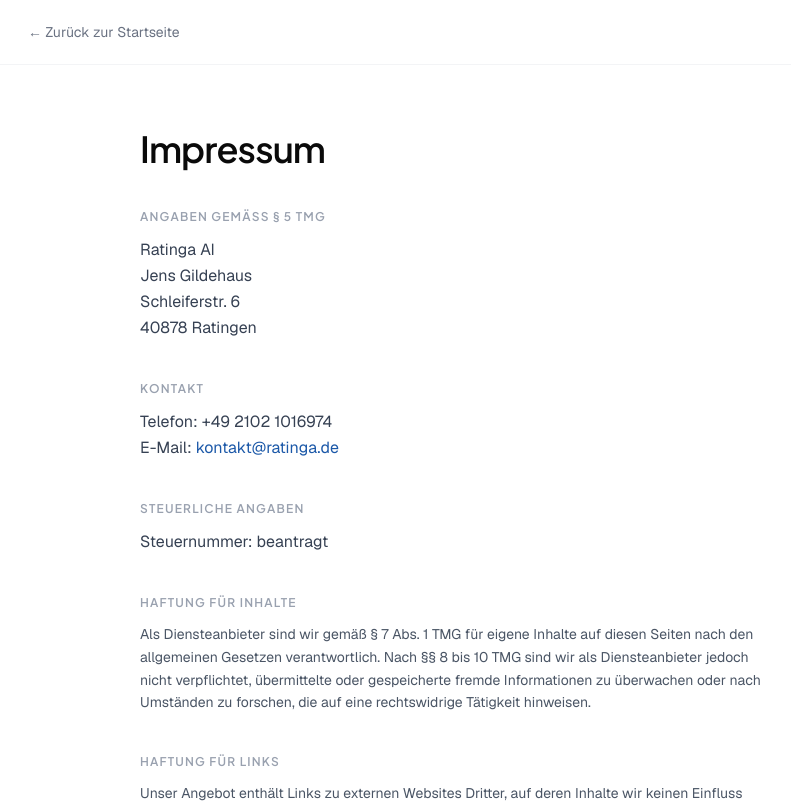
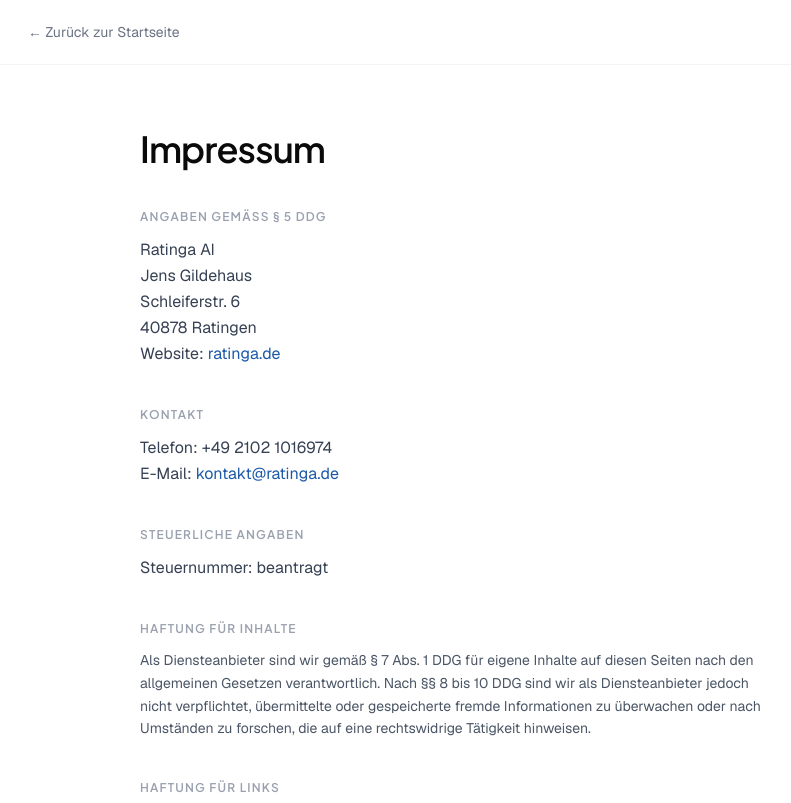
Before and after one commit to JensGildehaus/ratinga-website, a Next.js app: page /impressum in a window 1280 px wide. Shown: the top 803 px of the page, without its empty margins (188-979 px from the left). Built offline with nearby package versions, Linux system fonts and the light colour scheme.

Commit message:
Impressum: TMG → DDG, Website ergänzt

```diff
--- a/app/impressum/page.tsx
+++ b/app/impressum/page.tsx
@@ -21,13 +21,17 @@
 
         <section>
           <h2 className="text-xs font-semibold uppercase tracking-widest text-gray-400 mb-3">
-            Angaben gemäß § 5 TMG
+            Angaben gemäß § 5 DDG
           </h2>
           <p className="text-gray-700 leading-relaxed">
             Ratinga AI<br />
             Jens Gildehaus<br />
             Schleiferstr. 6<br />
-            40878 Ratingen
+            40878 Ratingen<br />
+            Website:{" "}
+            <a href="https://ratinga.de" className="text-[#1B58A8] hover:underline">
+              ratinga.de
+            </a>
           </p>
         </section>
 
@@ -58,8 +62,8 @@
             Haftung für Inhalte
           </h2>
           <p className="text-gray-600 leading-relaxed text-sm">
-            Als Diensteanbieter sind wir gemäß § 7 Abs. 1 TMG für eigene Inhalte auf diesen Seiten nach den
-            allgemeinen Gesetzen verantwortlich. Nach §§ 8 bis 10 TMG sind wir als Diensteanbieter jedoch nicht
+            Als Diensteanbieter sind wir gemäß § 7 Abs. 1 DDG für eigene Inhalte auf diesen Seiten nach den
+            allgemeinen Gesetzen verantwortlich. Nach §§ 8 bis 10 DDG sind wir als Diensteanbieter jedoch nicht
             verpflichtet, übermittelte oder gespeicherte fremde Informationen zu überwachen oder nach Umständen
             zu forschen, die auf eine rechtswidrige Tätigkeit hinweisen.
           </p>
```
